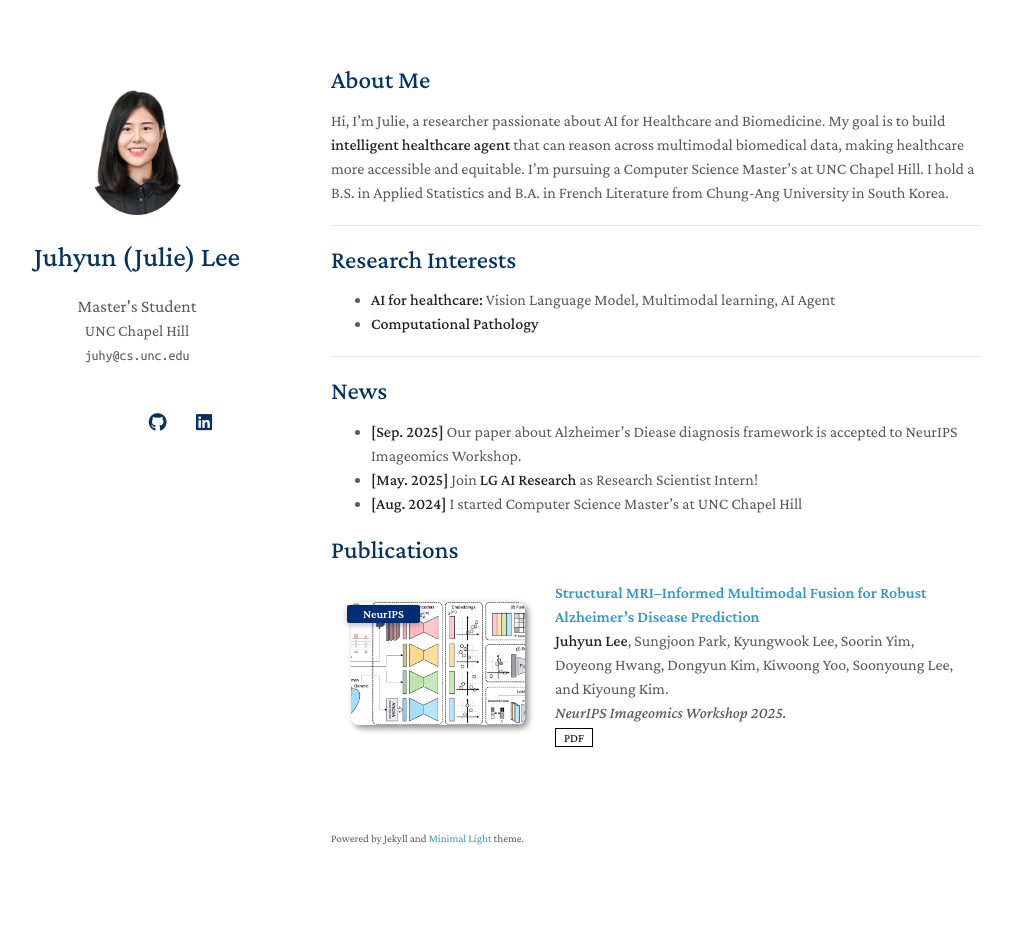
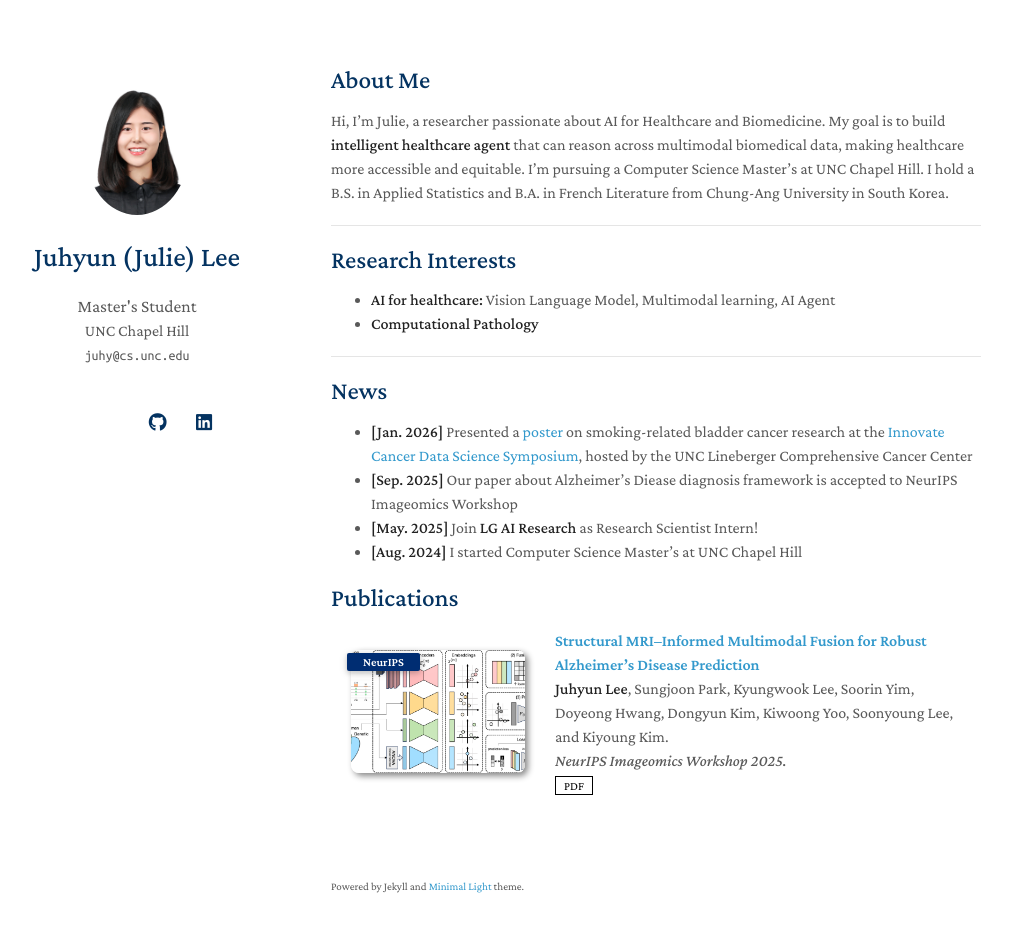
Before and after one commit to JulieOnIsland/julieonisland.github.io, a Jekyll site: the page built from index.md, in a window 1280 px wide and 967 px high. Shown: the top 932 px of the window, without its empty margins (139-1151 px from the left). Built offline with Jekyll 4.4.1, drawn with Linux system fonts in a browser that asks for light colours; a style sheet for code colours, icons or effects is not loaded; our own code applies the rules of GitHub Pages for plain Markdown files.

Commit message:
cancer symposium

```diff
--- a/index.md
+++ b/index.md
@@ -16,8 +16,8 @@
 <hr>
 
 ## News
-
-- **[Sep. 2025]** Our paper about Alzheimer's Diease diagnosis framework is accepted to NeurIPS Imageomics Workshop.
+- **[Jan. 2026]** Presented a [poster](https://drive.google.com/file/d/1NGPOvFBlEkLIIAAf9BAKfTUqVD35u7lL/view?usp=sharing) on smoking-related bladder cancer research at the [Innovate Cancer Data Science Symposium](https://unclineberger.org/event/innovate-cancer-data-science-symposium-2026/), hosted by the UNC Lineberger Comprehensive Cancer Center
+- **[Sep. 2025]** Our paper about Alzheimer's Diease diagnosis framework is accepted to NeurIPS Imageomics Workshop
 - **[May. 2025]** Join **LG AI Research** as Research Scientist Intern!
 - **[Aug. 2024]** I started Computer Science Master's at UNC Chapel Hill
 
```
